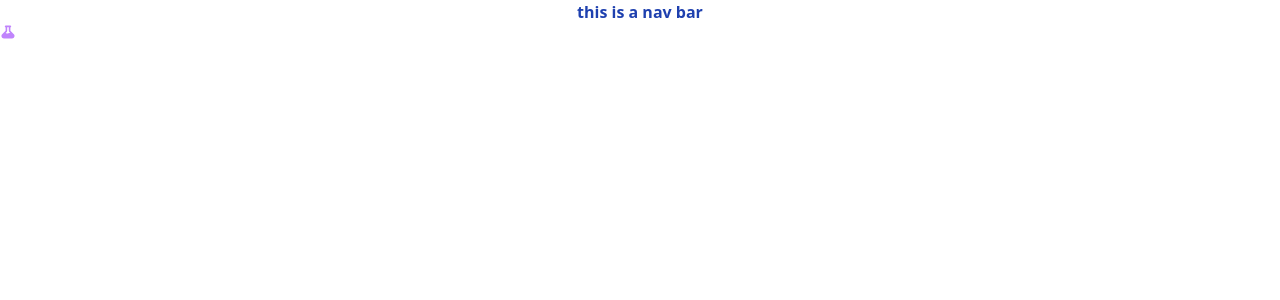
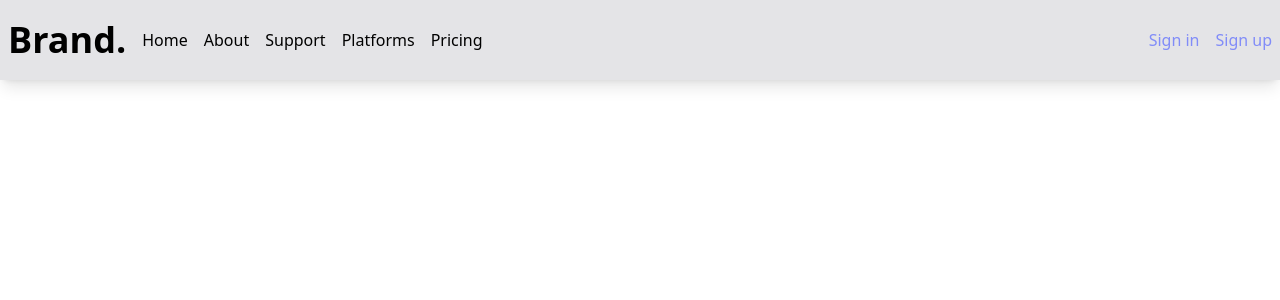
Before and after one commit to bouakram/tailwindcss_react_webpage, a React (Create React App) app: page / in a window 1280 px wide. Shown: the top 300 px of the page. Built offline with nearby package versions, Linux system fonts and the light colour scheme.

Commit message:
nav bar component complet

```diff
--- a/src/components/Navbar.jsx
+++ b/src/components/Navbar.jsx
@@ -1,10 +1,47 @@
-import React from 'react'
-import { BeakerIcon } from '@heroicons/react/solid'
+import React, { useState } from 'react'
+import {MenuIcon , XIcon} from '@heroicons/react/outline'
 
 function Navbar() {
+    const [nav , setNAv] = useState(false) //state to toggle the menu nav bar and the burger icon
+    const toggleNav = ()=>{
+        setNAv(!nav) //toggle the value of nav if it false make it true if it's true make it false
+    }
     return (
-        <div>
-            <h1 className='text-center font-bold text-blue-800'>this is a nav bar <BeakerIcon className='text-purple-400 w-4'/></h1>
+        //nav bar container
+        <div className='w-screen h-[80px] z-10 bg-zinc-200 sticky shadow-lg'>
+            {/* nav bar content */}
+            <div className="px-2 flex justify-between items-center w-full h-full">
+                <div className="flex items-center">
+                    <h1 className="text-3xl font-bold mr-4 sm:text-4xl cursor-pointer">Brand.</h1>
+                    <ul className="hidden sm:flex space-x-4">
+                        <li>Home</li>
+                        <li>About</li>
+                        <li>Support</li>
+                        <li>Platforms</li>
+                        <li>Pricing</li>
+                    </ul>
+                </div>
+                <div className="hidden space-x-4 sm:flex">
+                    <button className='border-none bg-transparent text-indigo-400 hover:bg-indigo-400 hover:text-white'>Sign in</button>
+                    <button className='border-none bg-transparent text-indigo-400 hover:bg-indigo-400 hover:text-white'>Sign up</button>
+                </div>
+                {/* swich between the icons close and open */}
+            {nav ? <XIcon onClick={toggleNav} className='w-5 cursor-pointer sm:hidden'/>:<MenuIcon onClick={toggleNav} className='w-5 cursor-pointer sm:hidden'/>}
+            </div>
+
+            {/* drop down menu */}
+            {/* if nav is true so show the nav menu else hide it*/}
+            {nav && <ul className='absolute backdrop-blur-sm z-10 bg-zinc-200/95 px-8 w-full space-y-2 divide-y-2 divide-zinc-300 sm:hidden'>
+            <li className=''>Home</li>
+            <li className=''>About</li>
+            <li className=''>Support</li>
+            <li className=''>Platforms</li>
+            <li className=''>Pricing</li>
+            <div className='space-y-2 flex flex-col'>
+            <button className='border-none bg-transparent text-indigo-400 hover:bg-indigo-400 hover:text-white '>Sign in</button>
+            <button className='border-none bg-transparent text-indigo-400 hover:bg-indigo-400 hover:text-white'>Sign up</button>
+            </div>
+            </ul>}
         </div>
     )
 }
```
